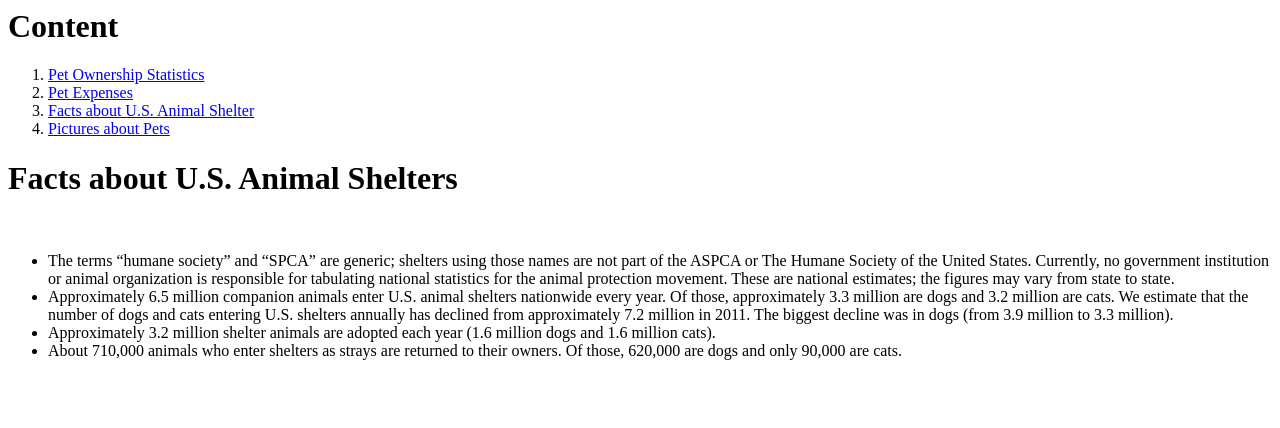
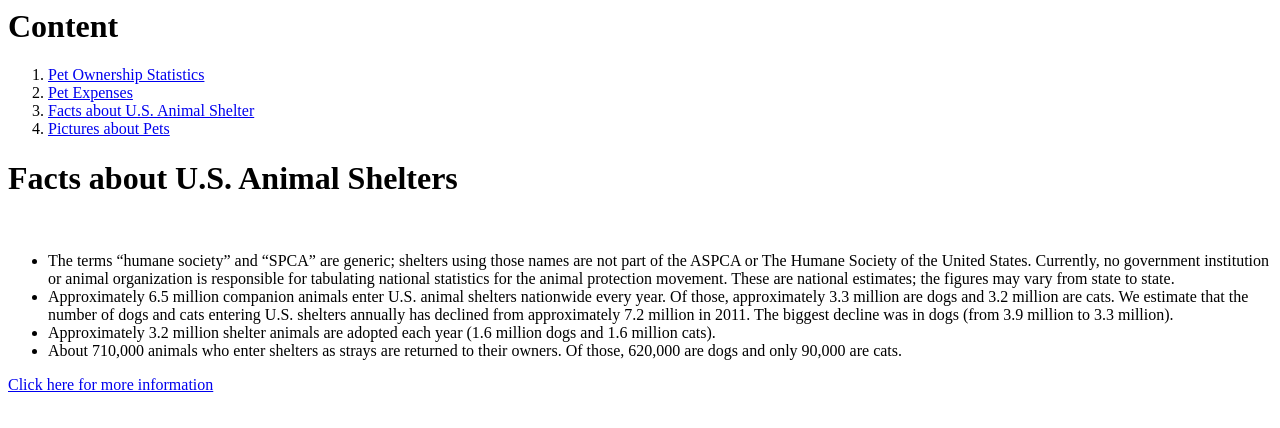
Before and after one commit to EvangelineHuang/Lab2, a plain HTML site: page Lab2-3.html in a window 1280 px wide. Drawn offline with Linux system fonts and the light colour scheme.

Commit message:
Update Lab2-3.html

```diff
--- a/Lab2-3.html
+++ b/Lab2-3.html
@@ -20,5 +20,6 @@
 <li>Approximately 3.2 million shelter animals are adopted each year (1.6 million dogs and 1.6 million cats).</li>
 <li>About 710,000 animals who enter shelters as strays are returned to their owners. Of those, 620,000 are dogs and only 90,000 are cats.</li>
 </ul>
+<p><a href="https://www.aspca.org/animal-homelessness/shelter-intake-and-surrender/pet-statistics">Click here for more information</a></p>
 </tbody>
 </html>
```
